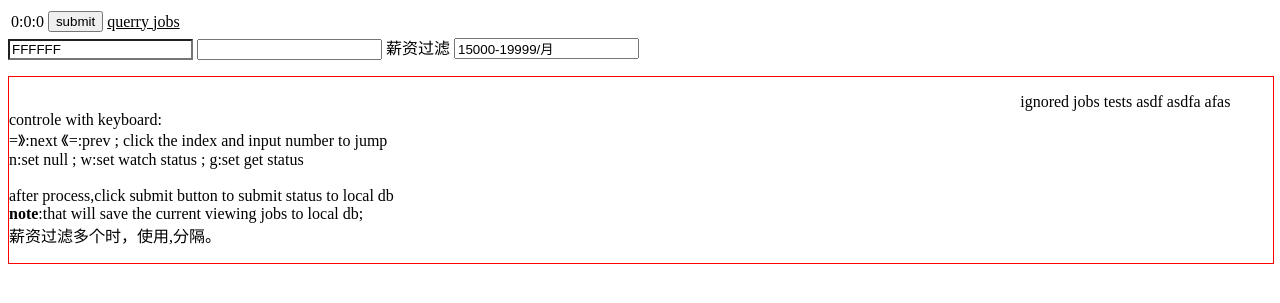
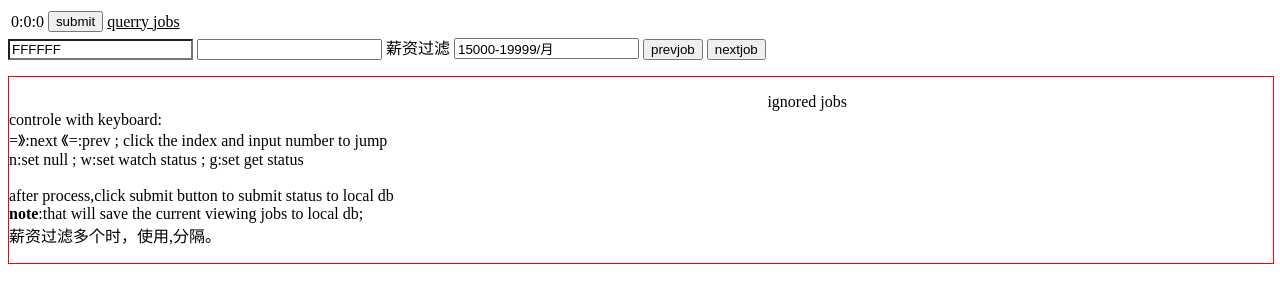
Before and after one commit to sinoory/dijango-jobfind, a Django app: page /jobfind/index in a window 1280 px wide. Shown: the top 303 px of the page. Run offline with Django 3.2, Linux system fonts and the light colour scheme; data that the repository does not hold is empty; parts of the project's set-up code (start-up, migrations or seed data) failed here and were passed over; some libraries are stand-ins or nearby versions.

Commit message:
bugfix show job page, two colum

```diff
--- a/jobfind/templates/jobfind/b.html
+++ b/jobfind/templates/jobfind/b.html
@@ -27,6 +27,12 @@
 
         function emulateKeyDown(keycode){
             keyDown({which:lastArrowKey});
+        }
+        function nextjob(){
+            keyDown({"which":NEXT_KEYCODE});
+        }
+        function prevjob(){
+            keyDown({"which":PREV_KEYCODE});
         }
         PREV_KEYCODE=37
         NEXT_KEYCODE=39
@@ -155,6 +161,8 @@
             $("#idend").text(":"+endId)
             $("#idtextareacur").hide()
             $("#idIgoreKeys").val(localStorage.ignoreKeys)
+            //nextjob();
+            //showRcd(1)
         });
         function changeIngoreKeys(){
             var keys=$("#idIgoreKeys").val()
@@ -221,6 +229,8 @@
         <input type='text' id='idIgoreKeys' onchange="changeIngoreKeys()">
         薪资过滤
         <input type='text' id='idfiltersalary' value="15000-19999/月" ></input>
+        <button onclick='prevjob()'>prevjob</button>
+        <button onclick='nextjob()'>nextjob</button>
 
         <!--
         <button onclick='test()'>test2</button>
@@ -229,12 +239,11 @@
         <p></p>
         <p></p>
             <div style="width:100%;border:1px solid red;" class="clearfix">
-            <div id='idivJob' style="width:80%;float:left;">
+            <div id='idivJob' style="width:60%;float:left;">
                 <table><tr><td id='jstate'></td><td id='job'></td><td id='idjloc'></td></tr></table>
                 <table><tr><td id='coname'></td><td id='idCompScore'></td></tr></table>
                 <table><tr><td id='idsalary'></td><td id='idundef'></td></tr></table>
                 <p id='jobdesc'></p>
-                <p id='codesc'></p>
                 <!--
                 <p id='job'></p>
                 <p id='jstate'></p>
@@ -250,8 +259,9 @@
                 <p id="console"></p>
                 <p id='content' ></p>
             </div>
-            <div id='idivIgnoredJob' style="width:20%;float:left;border:1px;">
-                <p>ignored jobs tests asdf asdfa afas</p>
+            <div id='idivIgnoredJob' style="width:40%;float:left;border:1px;">
+                <p id='codesc'></p>
+                <p>ignored jobs</p>
             </div>
         </div>
     </body>
--- a/jobfind/templates/jobfind/q.html
+++ b/jobfind/templates/jobfind/q.html
@@ -333,14 +333,14 @@
             if($("#idselKeytype").val()==2){//querry with full text
                 mHistoryOks.addKey(postdata.searchkey)
             }
-            dbg("loading...")
+            dbg(Date()+" loading...")
             var aj = $.ajax( {
                 type:'post',
                 cache:'false',
                 data:postdata,
                 success:function(data){
 		            data = JSON.parse(data);
-                    dbg("querry post res="+data.code)
+                    dbg(Date()+" querry post res="+data.code)
                     curCmd.onSuccessRes(data)
                 },
                 error:function(){
--- a/sh/m.py
+++ b/sh/m.py
@@ -220,7 +220,6 @@ class Job51Adder():
                     #print "get a job %s,%s" %(jobDetailPageUrl,jd)
                     #time.sleep(10)
             job=Job(job=jobname,jobu=jobDetailPageUrl,local=local,coname=company,courl=companyUrl,jd=jd,cd=cd,udate=ud,salary=salary)
-            print("job=",job)
             if not jbo.isJobExist(job):
                 jbo.add(job)
             elif jbo.isOutData(job) :
@@ -262,7 +261,6 @@ class Job51Adder():
 
                 self.mHtmlGetStrategy.mExtralInfo['jobDescribe']=sjd
                 self.mHtmlGetStrategy.mExtralInfo['companyDesc']=scd
-                print(sjd)
             if self.mHtmlGetStrategy.needScore():
                 self.mHtmlGetStrategy.mExtralInfo['score']=-1
                 score=s.findAll('a',{"id":"company_url"})[0].get_text().strip()[4:][:-1]
```
